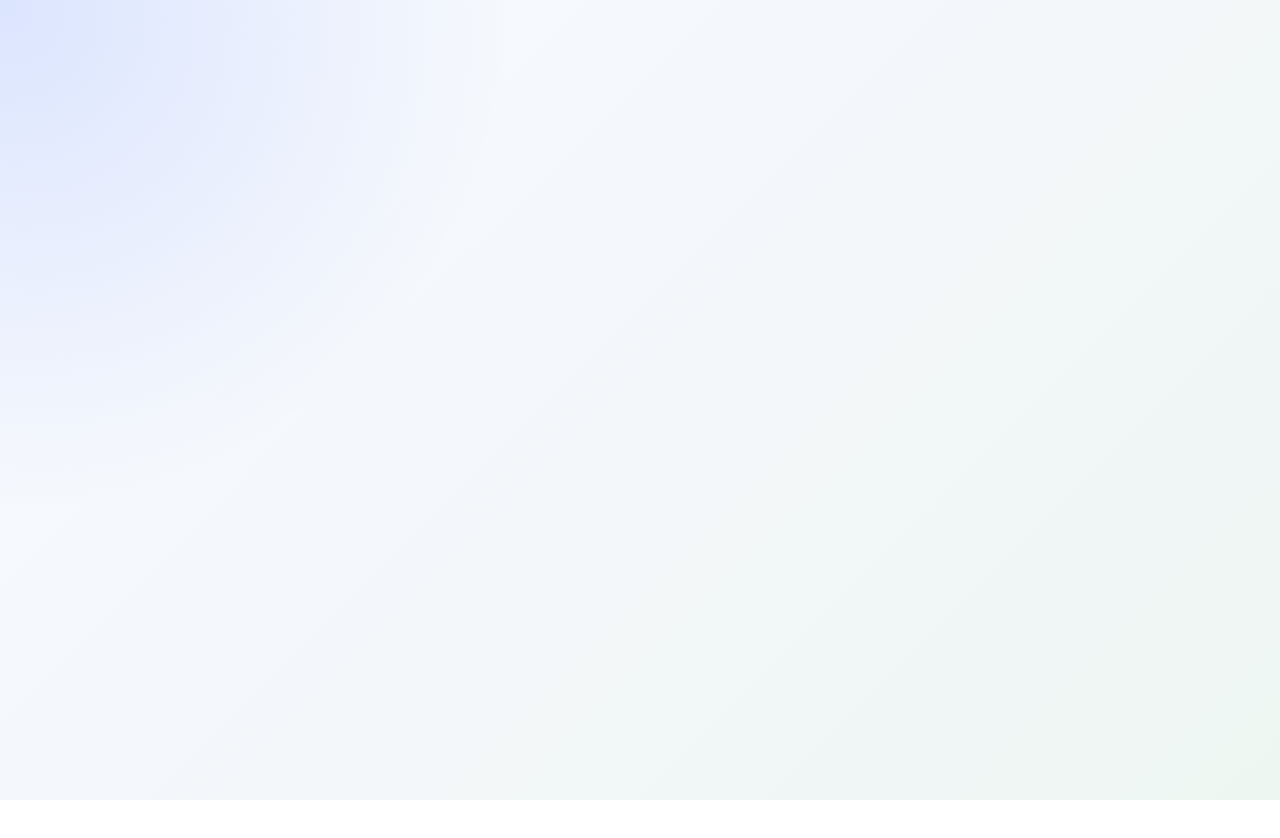
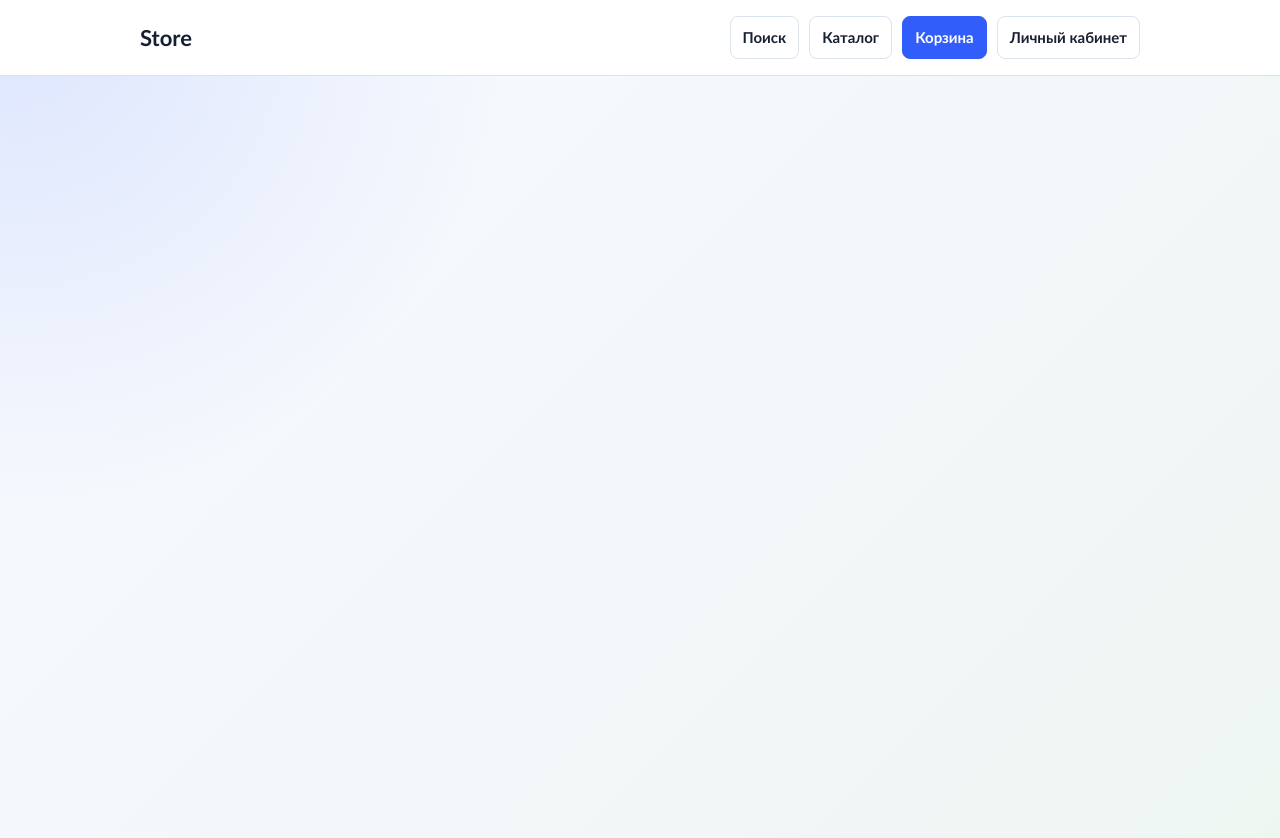
Before and after one commit to ecstasybtw/react-practice, a React (Vite) app: page /cart in a window 1280 px wide. Before the commit this address had no page. Shown: the top 838 px of the page. Before the commit the page ends 800 px from the top, so only its background shows below. Built offline with nearby package versions, Linux system fonts and the light colour scheme.

Commit message:
feat: add navbar

```diff
--- a/src/App.tsx
+++ b/src/App.tsx
@@ -1,4 +1,6 @@
 import { Route, Routes } from 'react-router-dom'
+import Navbar from './components/ui/Navbar/Navbar'
+import CartPage from './pages/CartPage/CartPage'
 import CatalogPage from './pages/CatalogPage/CatalogPage'
 import HomePage from './pages/HomePage/HomePage'
 import LoginPage from './pages/LoginPage/LoginPage'
@@ -7,13 +9,17 @@ import RegisterPage from './pages/RegisterPage/RegisterPage'
 
 function App() {
   return (
+    <>
+      <Navbar />
       <Routes>
         <Route path="/" element={<HomePage />} />
         <Route path="/catalog" element={<CatalogPage />} />
         <Route path="/register" element={<RegisterPage />} />
         <Route path="/login" element={<LoginPage />} />
         <Route path="/profile" element={<ProfilePage />} />
+        <Route path="/cart" element={<CartPage />} />
       </Routes>
+    </>
   )
 }
 
--- /dev/null
+++ b/src/components/ui/Navbar/Navbar.module.css
@@ -0,0 +1,73 @@
+.navbar {
+  border-bottom: 1px solid var(--border);
+  background: #ffffff;
+}
+
+.inner {
+  align-items: center;
+  display: flex;
+  gap: 24px;
+  justify-content: space-between;
+  margin: 0 auto;
+  max-width: 1040px;
+  padding: 16px 20px;
+}
+
+.logo {
+  color: var(--text-strong);
+  font-size: 22px;
+  font-weight: 800;
+  text-decoration: none;
+}
+
+.links {
+  align-items: center;
+  display: flex;
+  flex-wrap: wrap;
+  gap: 10px;
+}
+
+.link,
+.searchButton {
+  border: 1px solid var(--border);
+  border-radius: 8px;
+  color: var(--text-strong);
+  font-size: 15px;
+  font-weight: 700;
+  padding: 9px 12px;
+  text-decoration: none;
+}
+
+.searchButton {
+  background: #ffffff;
+  cursor: pointer;
+}
+
+.link:hover,
+.searchButton:hover {
+  background: var(--surface-muted);
+}
+
+.active {
+  background: var(--primary);
+  border-color: var(--primary);
+  color: #ffffff;
+}
+
+.active:hover {
+  background: var(--primary-hover);
+}
+
+.logo:focus-visible,
+.link:focus-visible,
+.searchButton:focus-visible {
+  outline: 2px solid var(--primary);
+  outline-offset: 2px;
+}
+
+@media (max-width: 720px) {
+  .inner {
+    align-items: flex-start;
+    flex-direction: column;
+  }
+}
--- /dev/null
+++ b/src/components/ui/Navbar/Navbar.tsx
@@ -0,0 +1,46 @@
+import { NavLink } from 'react-router-dom'
+import styles from './Navbar.module.css'
+
+function Navbar() {
+  return (
+    <header className={styles.navbar}>
+      <div className={styles.inner}>
+        <NavLink className={styles.logo} to="/">
+          Store
+        </NavLink>
+
+        <nav className={styles.links} aria-label="Основная навигация">
+          <button className={styles.searchButton} type="button">
+            Поиск
+          </button>
+          <NavLink
+            className={({ isActive }) =>
+              `${styles.link} ${isActive ? styles.active : ''}`
+            }
+            to="/catalog"
+          >
+            Каталог
+          </NavLink>
+          <NavLink
+            className={({ isActive }) =>
+              `${styles.link} ${isActive ? styles.active : ''}`
+            }
+            to="/cart"
+          >
+            Корзина
+          </NavLink>
+          <NavLink
+            className={({ isActive }) =>
+              `${styles.link} ${isActive ? styles.active : ''}`
+            }
+            to="/profile"
+          >
+            Личный кабинет
+          </NavLink>
+        </nav>
+      </div>
+    </header>
+  )
+}
+
+export default Navbar
--- /dev/null
+++ b/src/pages/CartPage/CartPage.tsx
@@ -0,0 +1,7 @@
+import styles from '../../App.module.css'
+
+function CartPage() {
+  return <main className={`${styles.page} ${styles['profile-page']}`} />
+}
+
+export default CartPage
```
Lines whose indentation alone changed are shown as unchanged.
